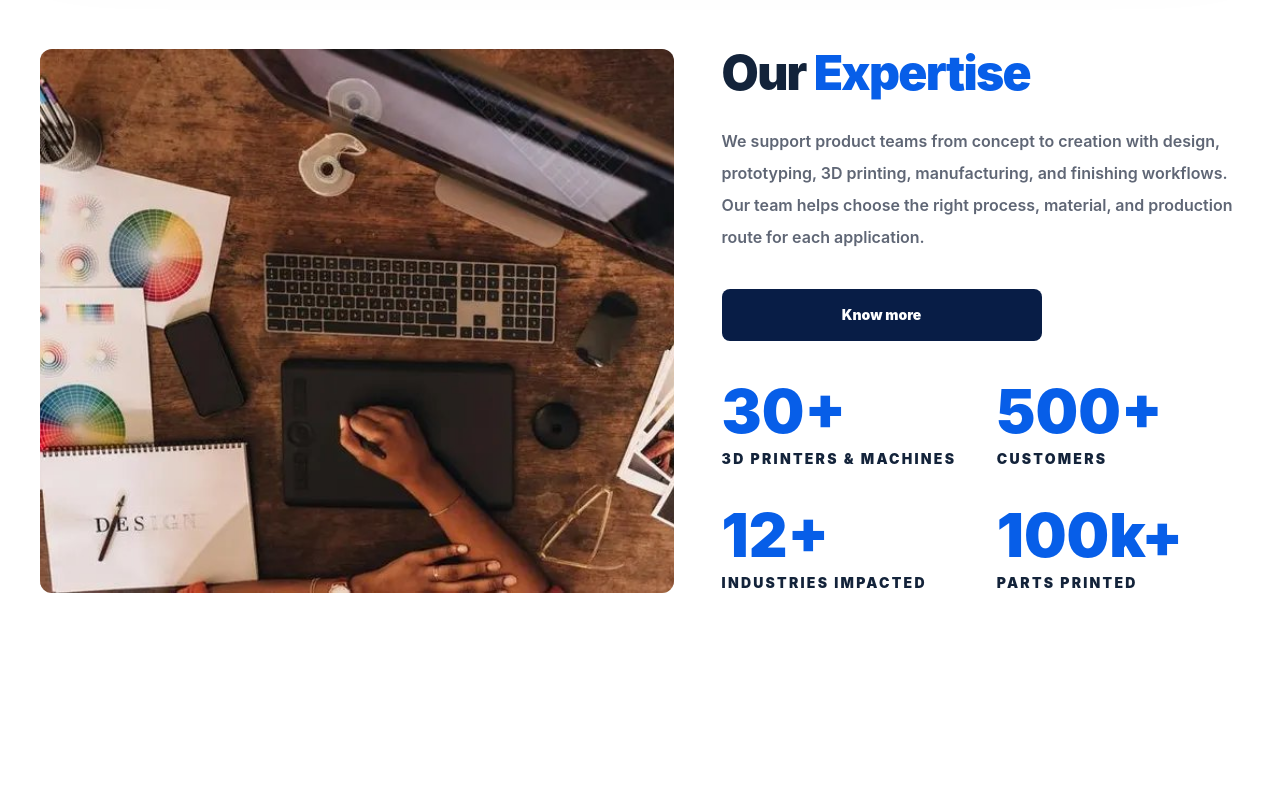
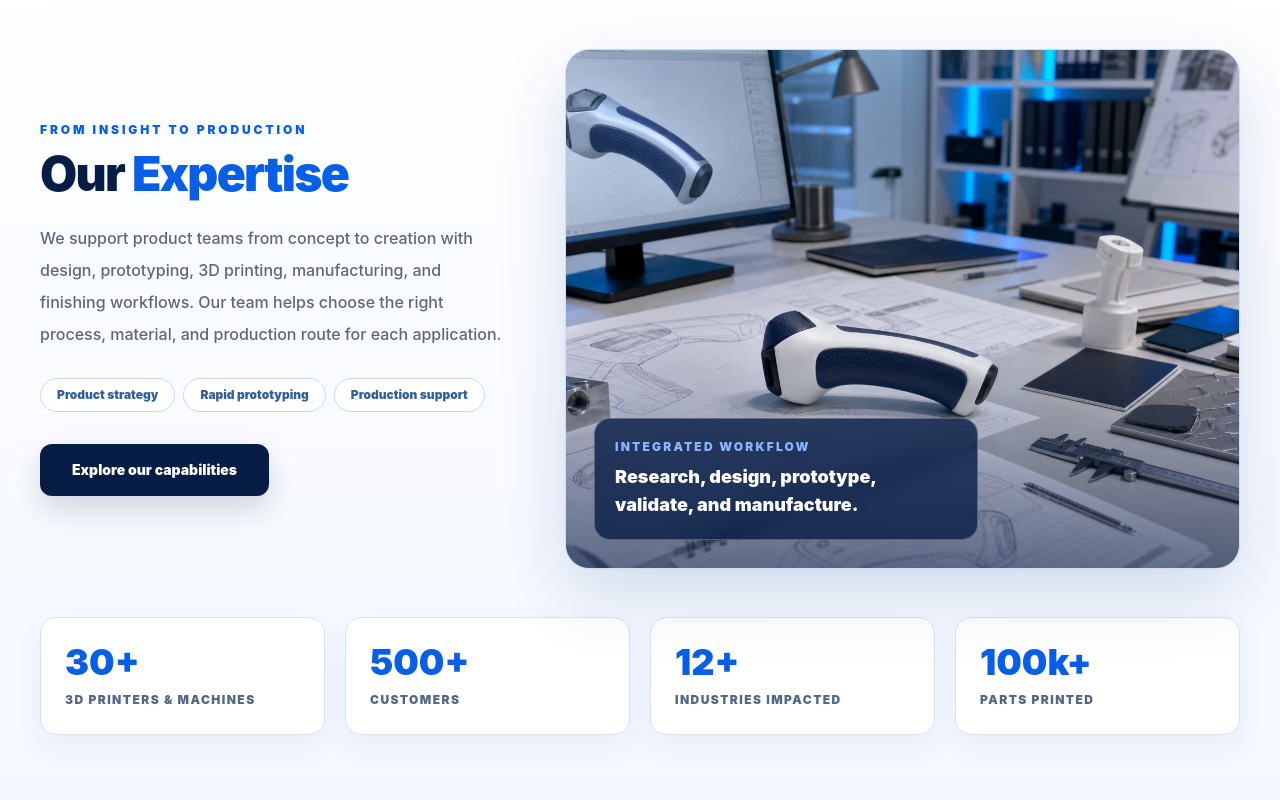
Before and after one commit to Tanzo-em/Kinesysprototypes, a Next.js app: page / in a window 1280 px wide. Shown: the part 940-1740 px from the top of the page. Built offline with nearby package versions, Linux system fonts and the light colour scheme.

Commit message:
Refresh expertise section and imagery

```diff
--- a/app/page.tsx
+++ b/app/page.tsx
@@ -206,45 +206,74 @@ export default function Home() {
         </div>
       </section>
 
-      <section id="expertise" className="bg-white py-16 sm:py-24">
-        <div className="mx-auto grid max-w-7xl gap-12 px-5 sm:px-8 lg:grid-cols-[1.1fr_0.9fr] lg:px-10">
-          <div className="relative min-h-[320px] overflow-hidden rounded-xl bg-[#e9e4dc] sm:min-h-[460px]">
-            <Image
-              src="/figma/design-desk.jpg"
-              alt="Design desk with creative materials"
-              fill
-              sizes="(min-width: 1024px) 52vw, 100vw"
-              className="object-cover"
-            />
-          </div>
-
-          <div className="flex flex-col justify-center">
-            <h2 className="section-title text-4xl font-black tracking-tight text-[#13233a] sm:text-5xl">
+      <section id="expertise" className="bg-[linear-gradient(180deg,#ffffff_0%,#f3f7ff_100%)] py-16 sm:py-24">
+        <div className="mx-auto max-w-7xl px-5 sm:px-8 lg:px-10">
+          <div className="grid items-center gap-10 lg:grid-cols-[0.82fr_1.18fr] lg:gap-14">
+            <div>
+              <p className="text-xs font-black uppercase tracking-[0.24em] text-[#075ee8]">
+                From insight to production
+              </p>
+              <h2 className="section-title mt-3 text-4xl font-black tracking-tight text-[#081d46] sm:text-5xl">
                 Our <span className="text-[#075ee8]">Expertise</span>
               </h2>
-            <p className="mt-7 text-base font-semibold leading-8 text-[#5f6675]">
+              <p className="mt-6 text-base font-medium leading-8 text-[#5f6675]">
                 We support product teams from concept to creation with design,
                 prototyping, 3D printing, manufacturing, and finishing workflows.
                 Our team helps choose the right process, material, and production
                 route for each application.
               </p>
+
+              <div className="mt-7 flex flex-wrap gap-2">
+                {["Product strategy", "Rapid prototyping", "Production support"].map((skill) => (
+                  <span
+                    key={skill}
+                    className="rounded-full border border-[#c5d8fa] bg-white px-4 py-2 text-xs font-black text-[#315f9e]"
+                  >
+                    {skill}
+                  </span>
+                ))}
+              </div>
+
               <a
                 href="#services"
-              className="font-ui mt-9 inline-flex w-full max-w-xs items-center justify-center rounded-lg bg-[#081d46] px-8 py-4 text-sm font-black text-white transition hover:bg-[#075ee8]"
+                className="mt-8 inline-flex w-full items-center justify-center rounded-xl bg-[#081d46] px-8 py-4 text-sm font-black text-white shadow-[0_14px_30px_rgba(8,29,70,0.16)] transition hover:bg-[#075ee8] sm:w-max"
               >
-              Know more
+                Explore our capabilities
               </a>
+            </div>
 
-            <div className="mt-10 grid grid-cols-2 gap-x-8 gap-y-9">
+            <div className="relative min-h-[340px] overflow-hidden rounded-3xl border border-[#cbdcfb] bg-[#dce8ff] shadow-[0_24px_70px_rgba(7,54,130,0.16)] sm:min-h-[520px]">
+              <Image
+                src="/figma/expertise-studio.png"
+                alt="Industrial product design studio with CAD, prototypes, and engineering tools"
+                fill
+                sizes="(min-width: 1024px) 58vw, 100vw"
+                className="object-cover"
+              />
+              <div className="absolute inset-0 bg-[linear-gradient(180deg,transparent_55%,rgba(8,29,70,0.58)_100%)]" />
+              <div className="absolute bottom-5 left-5 right-5 rounded-2xl border border-white/25 bg-[#081d46]/80 p-5 text-white backdrop-blur-md sm:bottom-7 sm:left-7 sm:right-auto sm:max-w-sm">
+                <p className="text-xs font-black uppercase tracking-[0.18em] text-[#8ab4ff]">
+                  Integrated workflow
+                </p>
+                <p className="mt-2 text-lg font-black">
+                  Research, design, prototype, validate, and manufacture.
+                </p>
+              </div>
+            </div>
+          </div>
+
+          <div className="mt-10 grid grid-cols-2 gap-3 sm:mt-12 sm:grid-cols-4 sm:gap-5">
             {stats.map(([value, label]) => (
-                <div key={label}>
-                  <p className="font-ui text-4xl font-black text-[#075ee8] sm:text-6xl">{value}</p>
-                  <p className="font-ui mt-2 text-sm font-black uppercase tracking-[0.16em] text-[#13233a]">
+              <div
+                key={label}
+                className="rounded-2xl border border-[#d6e3fa] bg-white p-5 shadow-[0_10px_28px_rgba(7,54,130,0.06)] sm:p-6"
+              >
+                <p className="text-3xl font-black text-[#075ee8] sm:text-4xl">{value}</p>
+                <p className="mt-2 text-[11px] font-black uppercase leading-5 tracking-[0.12em] text-[#526784] sm:text-xs">
                   {label}
                 </p>
               </div>
             ))}
-            </div>
           </div>
         </div>
       </section>
```
Also changed, not shown: public/figma/expertise-studio.png (added). Lines whose indentation alone changed are shown as unchanged.
